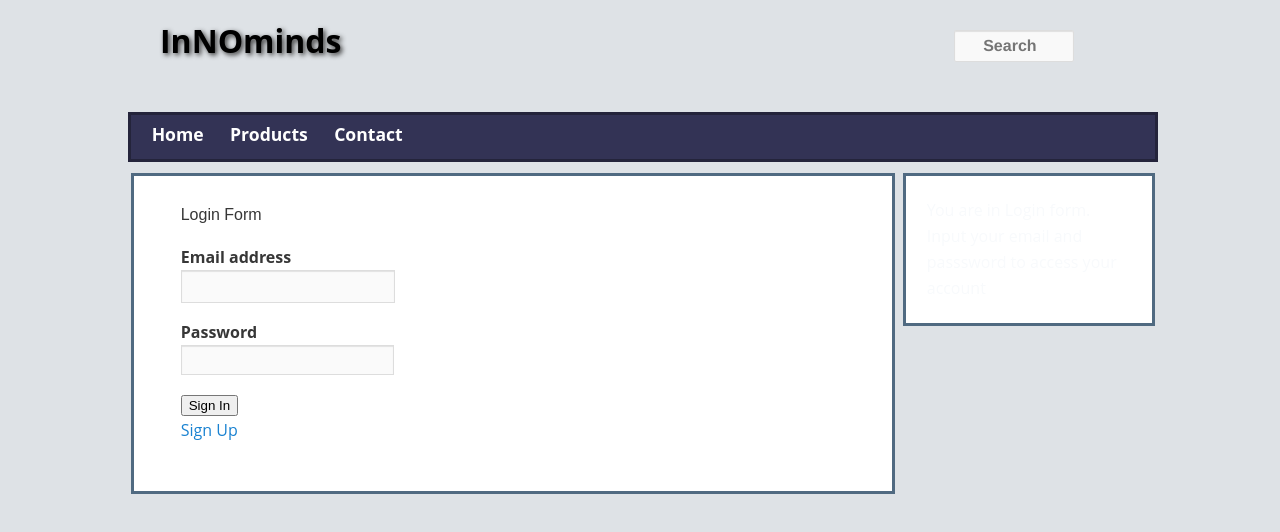
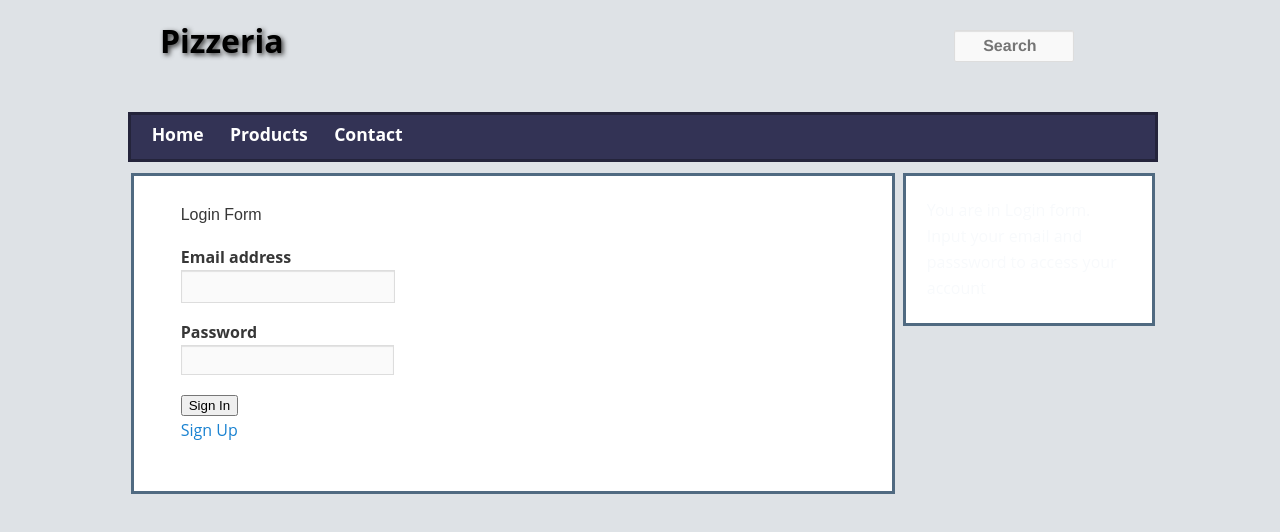
Before and after one commit to ramprasadm/InNOminds-Pizzeria, a website: page views/sample.html in a window 1280 px wide. Drawn offline with nearby package versions, Linux system fonts and the light colour scheme; files that its build step writes are made by us from their sources; files whose address does not match are found by name.

Commit message:
Change the Header name to Pizzeria

```diff
--- a/views/sample.html
+++ b/views/sample.html
@@ -37,7 +37,7 @@
 		<header id="branding">
 			<h1 id="site-title">
 				<span>
-					<a href="#" title="Home Page" rel="home">InNOminds</a>
+					<a href="#" title="Home Page" rel="home">Pizzeria</a>
 				</span>
 			</h1>
 			<div id="site-description"></div>
```
